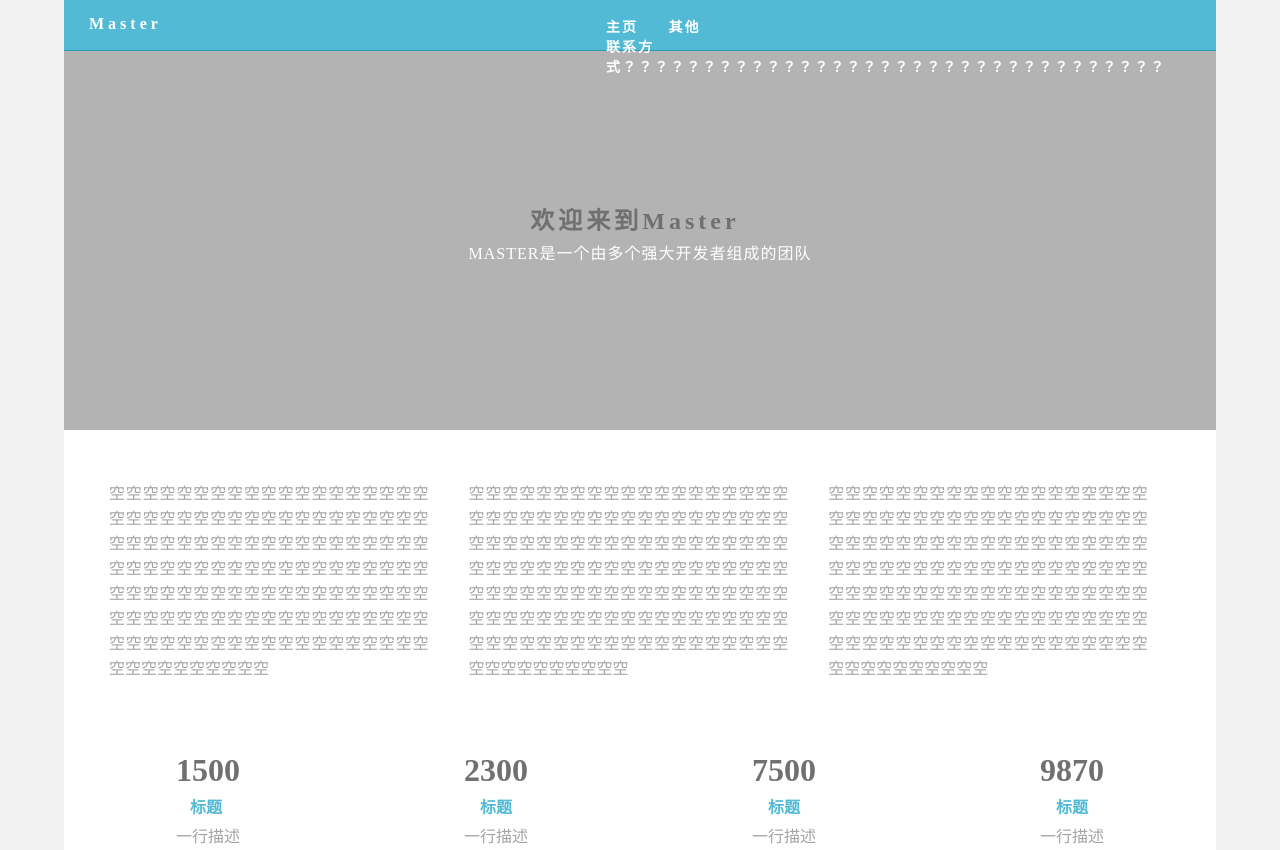
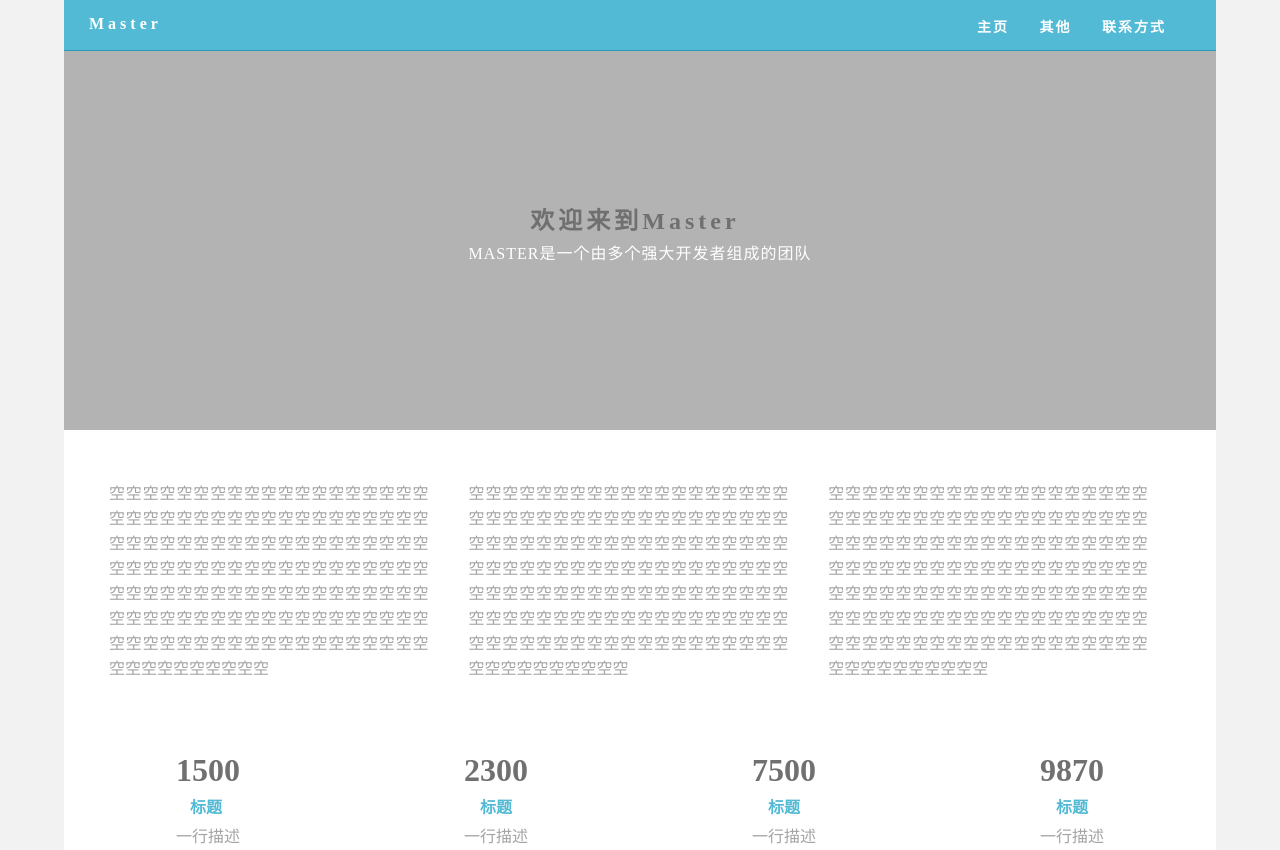
Before and after one commit to MasterCommany/MasterCommany.github.io, a plain HTML site: page index.html in a window 1280 px wide. Shown: the top 850 px of the page. Drawn offline with Linux system fonts and the light colour scheme.

Commit message:
更新 index.html

```diff
--- a/index.html
+++ b/index.html
@@ -27,7 +27,7 @@
       <ul>
         <li><a href="#hero">主页&nbsp;</a></li>
         <li><a href="#about">其他&nbsp;</a></li>
-        <li> <a href="#contact">联系方式？？？？？？？？？？？？？？？？？？？？？？？？？？？？？？？？？？</a></li>
+        <li> <a href="#contact">联系方式</a></li>
       </ul>
     </nav>
   </header>
```
